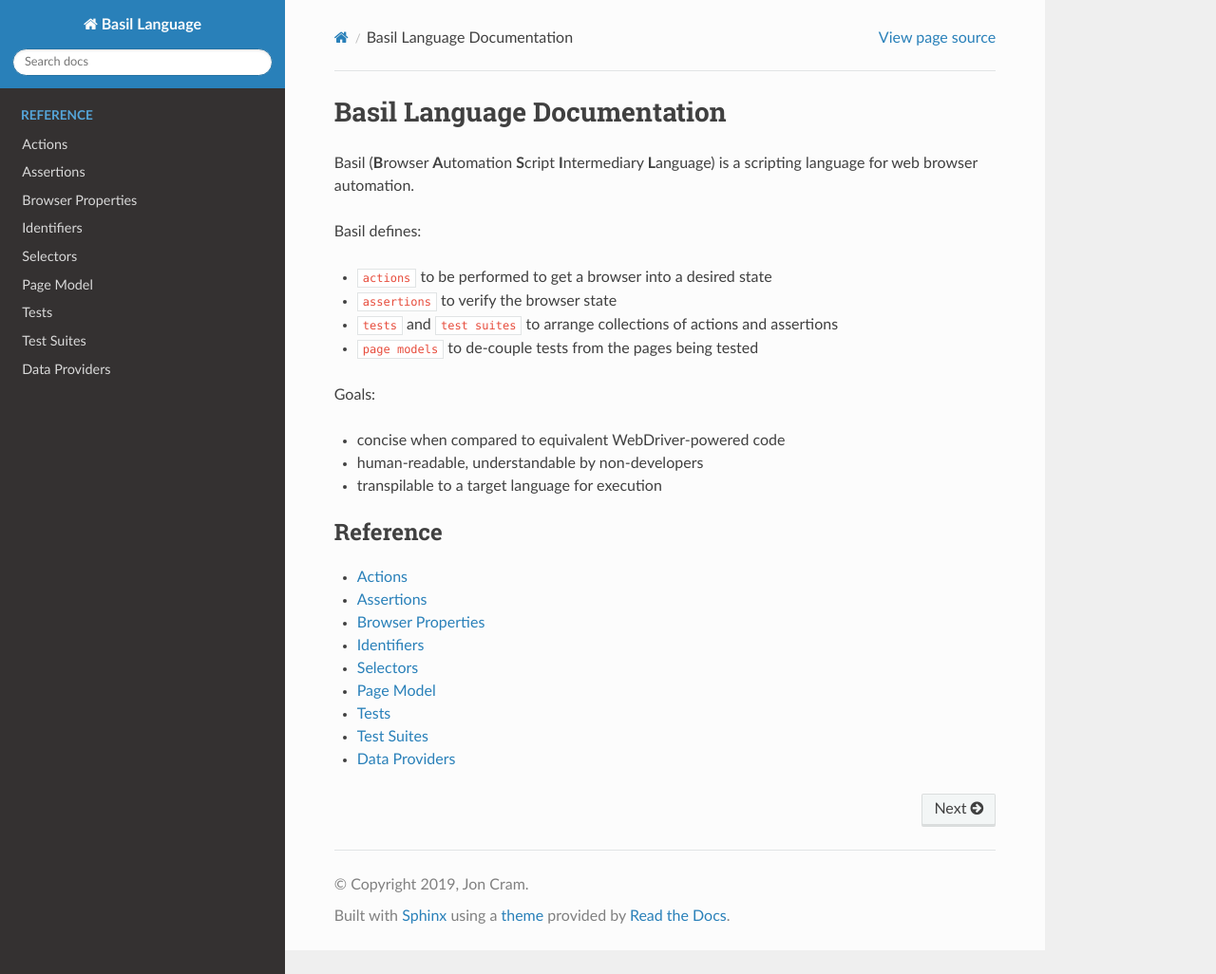
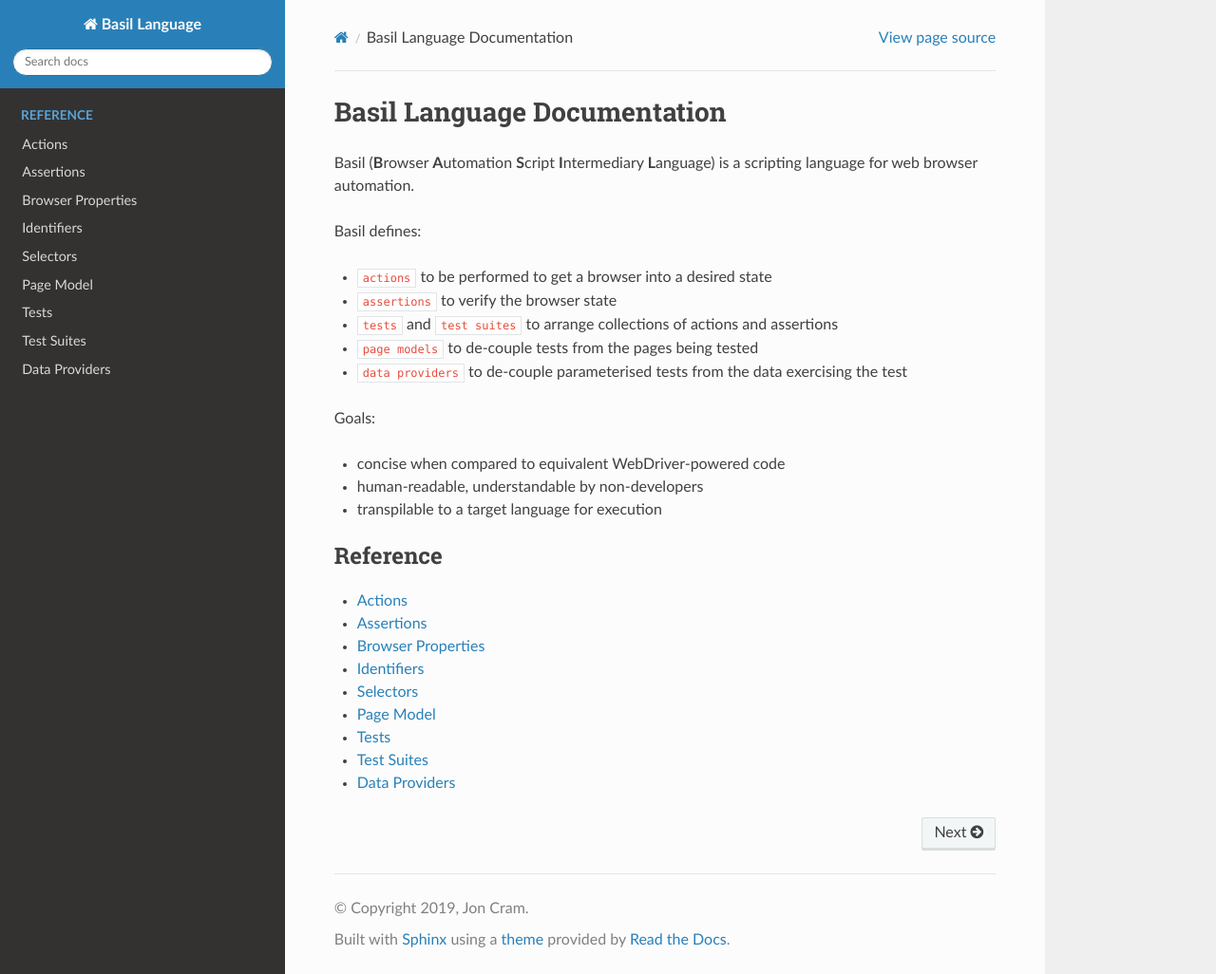
Before and after one commit to webignition/bas-spec, a Sphinx documentation site: the page built from docs/index.rst, in a window 1280 px wide and 1026 px high. Shown: the whole window at 95% size. Built offline with Sphinx 7.4.7 and the Read the Docs theme 2.0.0, drawn with Linux system fonts in a browser that asks for light colours.

```diff
--- a/docs/index.rst
+++ b/docs/index.rst
@@ -16,6 +16,7 @@
 * ``assertions`` to verify the browser state
 * ``tests`` and ``test suites`` to arrange collections of actions and assertions
 * ``page models`` to de-couple tests from the pages being tested
+* ``data providers`` to de-couple parameterised tests from the data exercising the test
 
 Goals:
 
```
Also changed, not shown: 1 other file.
